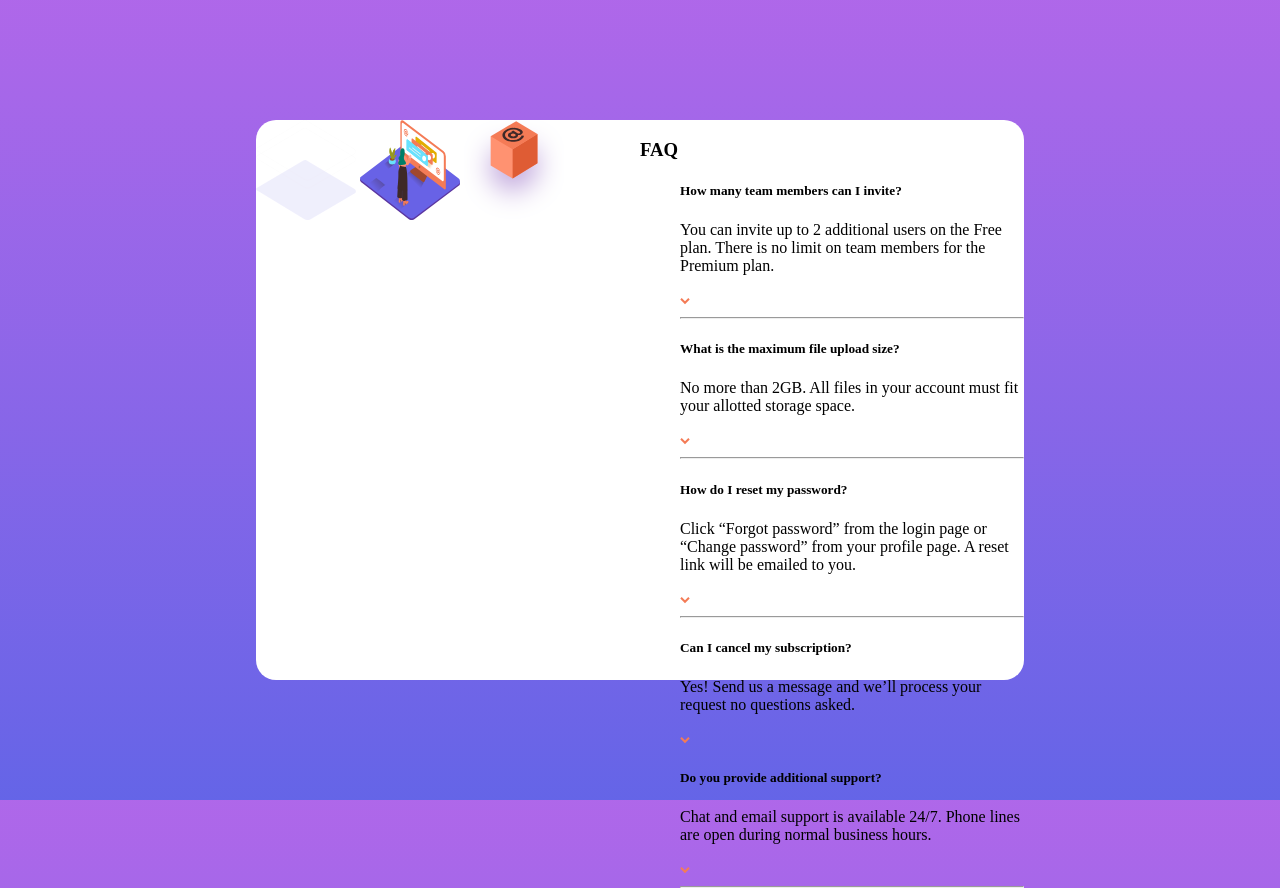
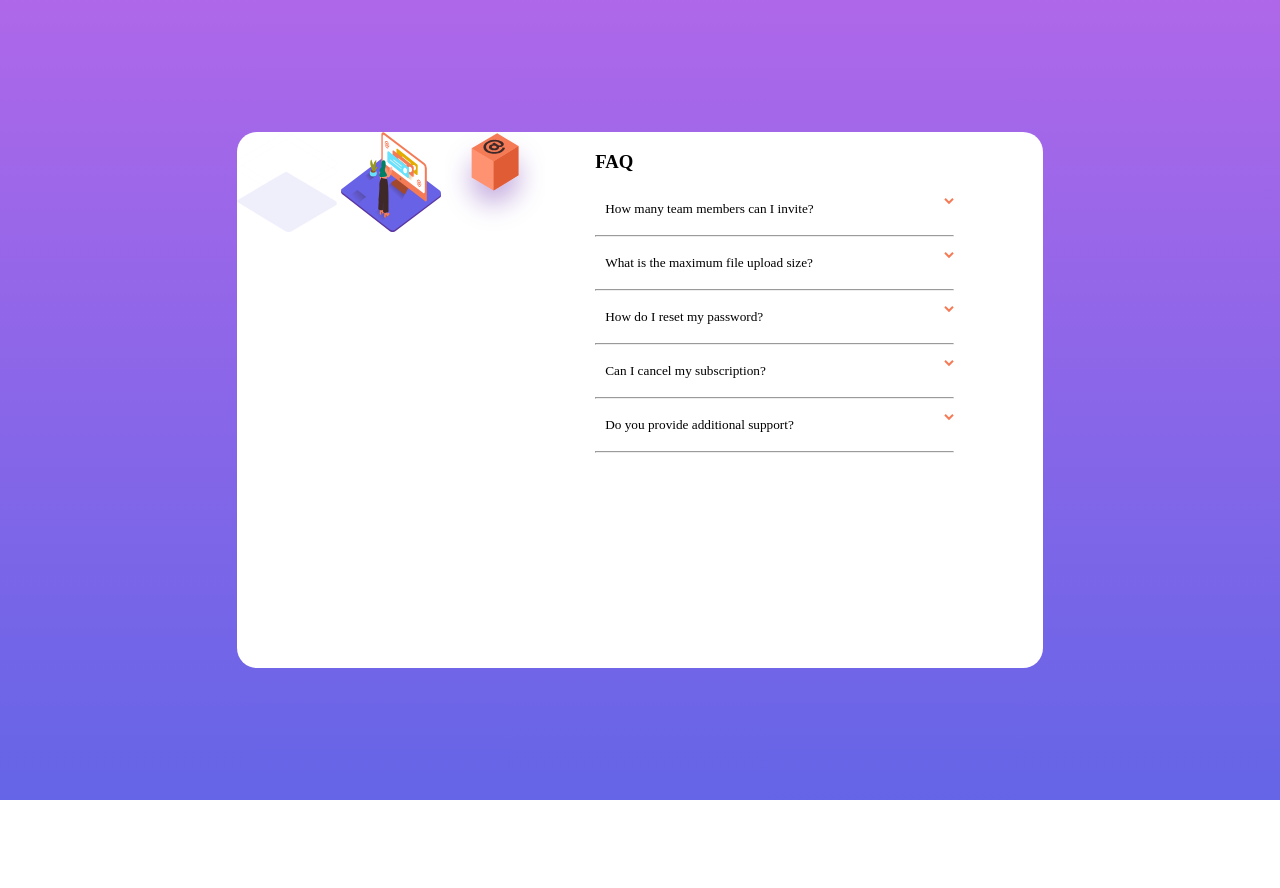
Before and after one commit to rninji/faq-accordian-card, a plain HTML site: page index.html in a window 1280 px wide. After the commit the page ends 800 px from the top, so only its background shows below. Drawn offline with Linux system fonts and the light colour scheme.

Commit message:
220428 add folding js

```diff
--- a/desktop-mobile.js
+++ b/desktop-mobile.js
@@ -4,7 +4,6 @@ var mobile = document.getElementsByClassName("mobile");
 function displayDesktop(){
     for (var i=0;i<desktop.length;i+=1){
         desktop[i].style.display = 'block';
-        console.log(desktop[i]);
     }
     for (var i=0;i<mobile.length;i+=1){
         mobile[i].style.display = 'none';
@@ -14,7 +13,6 @@ function displayDesktop(){
 function displayMobile(){
     for (var i=0;i<desktop.length;i+=1){
         desktop[i].style.display = 'none';
-        console.log(desktop[i]);
     }
     for (var i=0;i<mobile.length;i+=1){
         mobile[i].style.display = 'block';
--- a/index.html
+++ b/index.html
@@ -98,6 +98,8 @@
             </div>
           </li>
 
+          <hr>
+
           <li class="faq">
             <div class="faq-content">
               <h5 class="faq-title">Do you provide additional support?</h5>
--- a/list-folding.js
+++ b/list-folding.js
@@ -0,0 +1,21 @@
+var faq = document.querySelectorAll(".faq");
+
+function clickFaq(){
+    if (this.getElementsByClassName("faq-detail")[0].style.display == 'none'){
+        for (const f of faq){
+            f.getElementsByClassName("faq-detail")[0].style.display = 'none';
+            f.getElementsByClassName("faq-title")[0].style.fontWeight = 500;
+        }
+        this.getElementsByClassName("faq-detail")[0].style.display = 'block';
+        this.getElementsByClassName("faq-title")[0].style.fontWeight = 800;
+    }
+    else{
+        this.getElementsByClassName("faq-detail")[0].style.display = 'none';
+        this.getElementsByClassName("faq-title")[0].style.fontWeight = 500;
+    }
+}
+
+for (const f of faq){
+    f.getElementsByClassName("faq-detail")[0].style.display = 'none';
+    f.addEventListener("click", clickFaq);
+}
--- a/style.css
+++ b/style.css
@@ -14,8 +14,8 @@ body{
 }
 
 .container{
-    height: 70vh;
-    width: 60vw;
+    height: 67vh;
+    width: 63vw;
     display: flex;
     justify-content: center;
     align-content: center;
@@ -27,6 +27,8 @@ body{
     align-content: center;
     background-color: #fff;
     border-radius: 20px;
+    width: 100%;
+    height: 100%;
 }
 
 #left{
@@ -42,8 +44,26 @@ body{
 #right{
     width: 50%;
     height: 100%;
+    padding-right: 7vw;
 }
 
 #faq-list{
     list-style: none;
+    padding: 0;
 }
+
+.faq{
+    display: flex;
+    justify-content: space-between;
+    cursor: pointer;
+}
+
+
+.faq-title{
+    margin:10px;
+    font-weight: 500;
+}
+
+hr{
+    border-width: 0.5px;
+}
```
